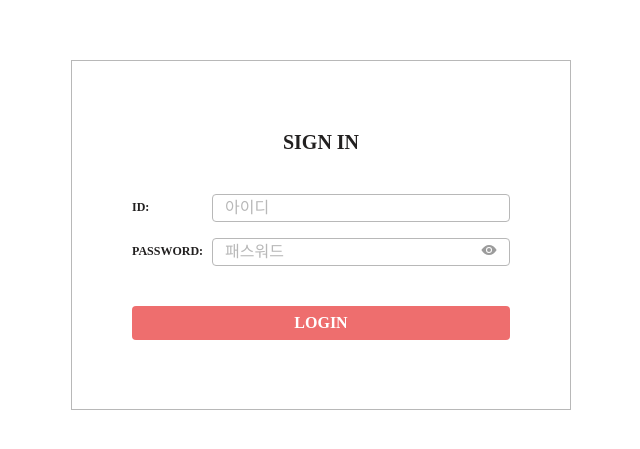
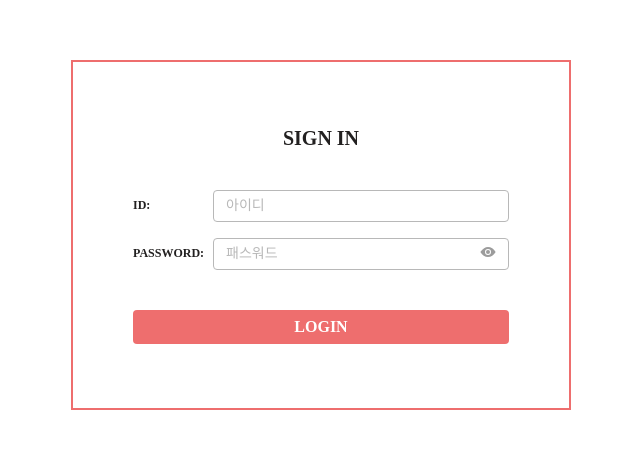
Before and after one commit to seungjaelee2684/seungjae-portfolio, a React (Create React App) app: page /jaelog/login in a window 1280 px wide. Shown: the part 165-614 px from the top of the page, without its empty margins (319-959 px from the left). Built offline with nearby package versions, Linux system fonts and the light colour scheme; no server answers; a web font is replaced by a local one.

Commit message:
<Update: 카테고리 데이터 삭제 후 재조회 기능 추가>

```diff
--- a/src/components/SitePage/SideTap.tsx
+++ b/src/components/SitePage/SideTap.tsx
@@ -6,6 +6,8 @@ import { commonTextColor, textLight } from '../../styles/colorToken';
 import { PostsCategory } from '../../pages/SitePage';
 import { supabase } from '../../utils/Supabase';
 import { sideTapList } from '../../utils/Category';
+import { cookies } from '../../utils/Cookies';
+import { IoIosSettings } from "react-icons/io";
 
 const SideTap = () => {
 
@@ -74,6 +76,15 @@ const SideTap = () => {
             </SideDetailTapLane>}
         </SideTapLane>
       )}
+      {(cookies())
+        && <SideTapLane style={{ marginTop: '30px' }}>
+          <SideTapLink
+            href={`/jaelog/option/update`}
+            $color={commonTextColor[theme]}>
+            <IoIosSettings />
+            탭 수정하러가기
+          </SideTapLink>
+        </SideTapLane>}
     </SideTapContainer>
   )
 };
@@ -107,6 +118,7 @@ const SideTapLink = styled.a<{ $color: string }>`
   display: flex;
   justify-content: start;
   align-items: center;
+  gap: 4px;
   padding: 0px 16px 0px 0px;
   font-size: 14px;
   font-weight: 500;
--- a/src/pages/LoginPage.tsx
+++ b/src/pages/LoginPage.tsx
@@ -113,7 +113,7 @@ const LoginPageLayout = styled.article`
 const LoginContainer = styled.form`
   width: 500px;
   min-height: 350px;
-  border: 1px solid #b8b8b8;
+  border: 2px solid #ee6e6e;
   display: flex;
   flex-direction: column;
   justify-content: center;
@@ -150,7 +150,7 @@ const InputLabel = styled.label`
 
 const InputTagBox = styled.div`
   width: 100%;
-  height: 28px;
+  height: 32px;
   border: 1px solid #b8b8b8;
   display: flex;
   align-items: center;
@@ -160,27 +160,20 @@ const InputTagBox = styled.div`
   padding: 0px 12px;
   transition: all 0.3s;
   box-sizing: border-box;
+
+  &:hover {
+    border: 1px solid #525050;
+  }
 `;
 
 const InputTag = styled.input`
   width: 100%;
   outline: none;
   border: none;
+  font-size: 14px;
 
   &::placeholder {
     color: #b8b8b8;
-  }
-
-  &:hover {
-    ${InputTagBox} {
-      border: 1px solid #525050;
-    }
-  }
-
-  &:focus {
-    ${InputTagBox} {
-      border: 1px solid #ee6e6e;
-    }
   }
 `;
 
--- a/src/pages/PostOptionUpdate.tsx
+++ b/src/pages/PostOptionUpdate.tsx
@@ -7,6 +7,7 @@ import { GoPlus } from "react-icons/go";
 
 const PostOptionUpdate = () => {
 
+  const [success, setSuccess] = useState<boolean>(false);
   const [option, setOption] = useState<any>({
     connection: null,
     category: null
@@ -51,6 +52,7 @@ const PostOptionUpdate = () => {
               alert('저장에 실패하였습니다.\n다시 시도해주세요.');
               throw error
             };
+            setSuccess(!success);
         } catch (error) {
           alert('저장에 실패하였습니다.\n다시 시도해주세요.');
           console.error("Error fetching paginated data from Supabase: ", error);
@@ -73,6 +75,8 @@ const PostOptionUpdate = () => {
               alert('저장에 실패하였습니다.\n다시 시도해주세요.');
               throw error
             };
+
+            setSuccess(!success);
         } catch (error) {
           alert('저장에 실패하였습니다.\n다시 시도해주세요.');
           console.error("Error fetching paginated data from Supabase: ", error);
@@ -97,6 +101,8 @@ const PostOptionUpdate = () => {
               alert('삭제에 실패하였습니다.\n다시 시도해주세요.');
               throw error
             };
+
+            setSuccess(!success);
         } catch (error) {
           alert('삭제에 실패하였습니다.\n다시 시도해주세요.');
           console.error("Error fetching paginated data from Supabase: ", error);
@@ -117,6 +123,8 @@ const PostOptionUpdate = () => {
               alert('삭제에 실패하였습니다.\n다시 시도해주세요.');
               throw error
             };
+
+            setSuccess(!success);
         } catch (error) {
           alert('삭제에 실패하였습니다.\n다시 시도해주세요.');
           console.error("Error fetching paginated data from Supabase: ", error);
@@ -149,7 +157,7 @@ const PostOptionUpdate = () => {
     };
 
     fetchData();
-  }, []);
+  }, [success]);
 
   return (
     <OptionUpdateContainer>
--- a/src/pages/PracticeListPage.tsx
+++ b/src/pages/PracticeListPage.tsx
@@ -20,6 +20,8 @@ const PracticeListPage = () => {
 
     const [practice, setPractice] = useState<any>(null);
     const [tap, setTap] = useState<any>(null);
+
+    const tapTitle = tap?.category || '';
 
     useEffect(() => {
         const fetchData = async () => {
@@ -63,7 +65,7 @@ const PracticeListPage = () => {
             <SideTap />
             <PostsContainer>
                 <PostsCategory>
-                    {(category) ? `${tap?.category} 항목` : '전체목록(공부)'}
+                    {(category) ? `${tapTitle} 항목` : '전체목록(공부)'}
                 </PostsCategory>
                 {practice?.map((item: any, index: any) =>
                     <PostsLaneContainer key={index}>
--- a/src/pages/ProjectListPage.tsx
+++ b/src/pages/ProjectListPage.tsx
@@ -20,6 +20,8 @@ const ProjectListPage = () => {
 
   const [projectData, setProjectData] = useState<any>(null);
   const [tap, setTap] = useState<any>(null);
+
+  const tapTitle = tap?.connection || '';
 
   useEffect(() => {
     const postFetch = async () => {
@@ -63,7 +65,7 @@ const ProjectListPage = () => {
       <SideTap />
       <PostsContainer>
         <PostsCategory>
-          {(connection) ? `${tap?.connection} 소속` : '전체목록(프로젝트)'}
+          {(connection) ? `${tapTitle} 소속` : '전체목록(프로젝트)'}
         </PostsCategory>
         {projectData?.map((item: any, index: any) =>
           <PostsLaneContainer key={index}>
--- a/src/pages/SitePage.tsx
+++ b/src/pages/SitePage.tsx
@@ -11,6 +11,7 @@ import { RootState } from '../store/config/configureStore';
 import { commonTextColor } from '../styles/colorToken';
 import { categoryObj, sideTapList } from '../utils/Category';
 import { cookies } from '../utils/Cookies';
+import { BsPencilSquare } from "react-icons/bs";
 
 const SitePage = () => {
 
@@ -54,6 +55,7 @@ const SitePage = () => {
           </PostsCategory>
           {(cookies())
             && <InsertButton href='/jaelog/insert'>
+              <BsPencilSquare />
               글쓰기
             </InsertButton>}
         </CategoryWrapper>
@@ -124,6 +126,10 @@ export const PostsCategory = styled.h1`
 export const InsertButton = styled.a`
   font-size: 16px;
   font-weight: 400;
+  display: flex;
+  justify-content: center;
+  align-items: center;
+  gap: 4px;
   transition: all 0.3s;
   cursor: pointer;
 
@@ -197,7 +203,7 @@ export const AdminButtonWrapper = styled.div`
   width: fit-content;
   display: flex;
   align-items: center;
-  gap: 4px;
+  gap: 8px;
 
 `;
 
```
